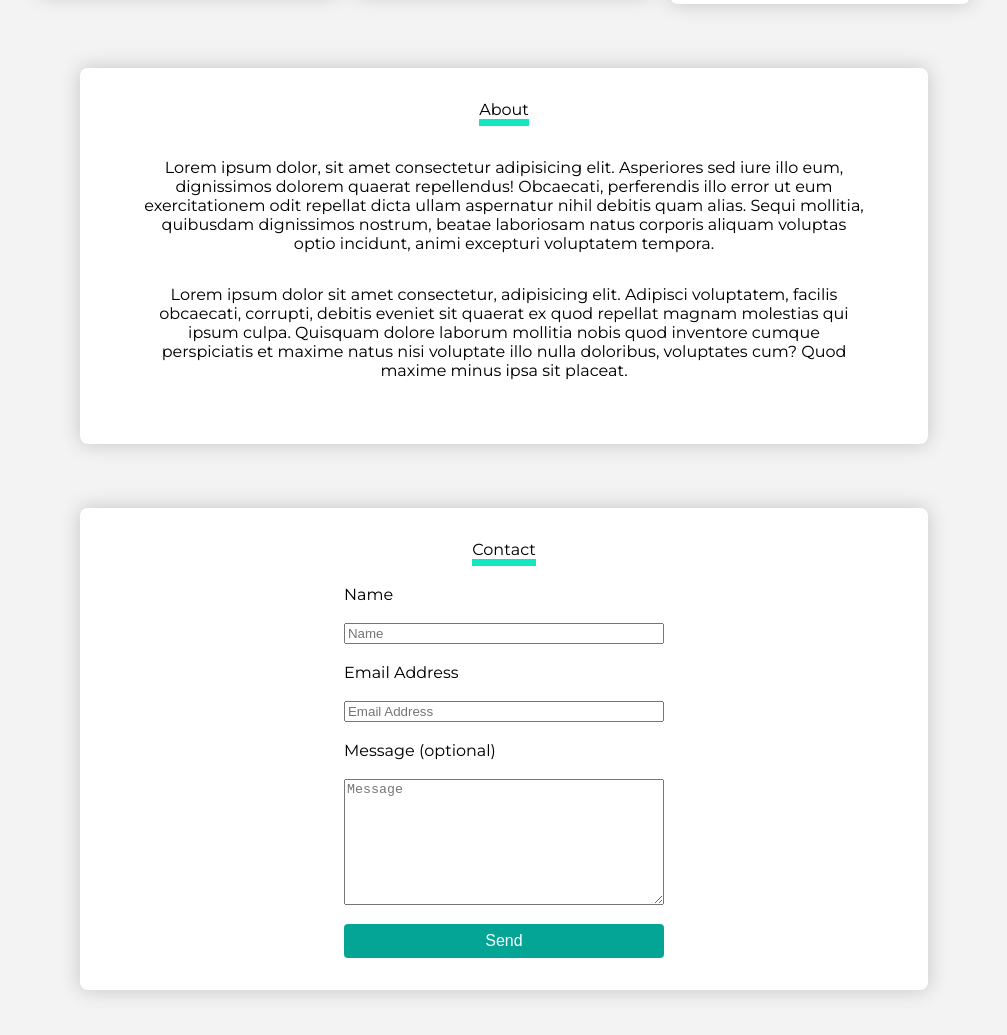
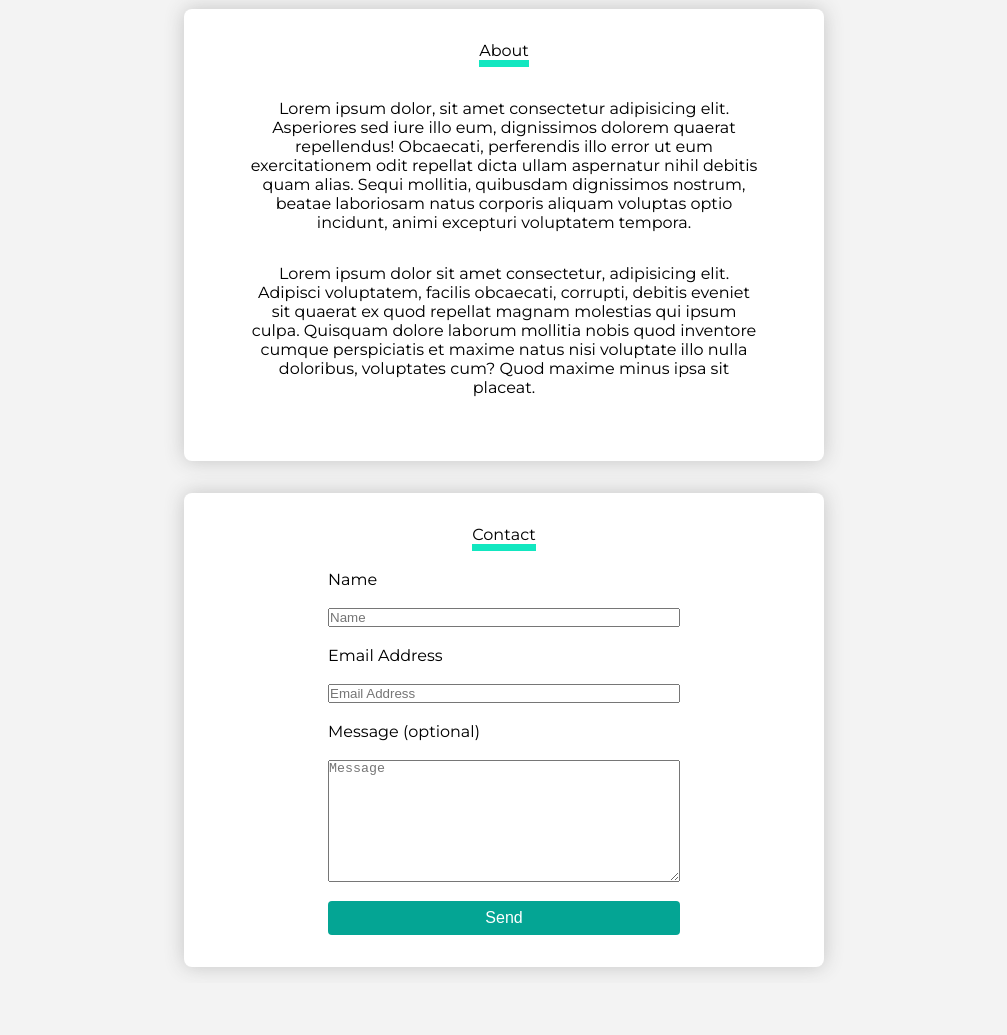
Before and after one commit to cynthiateeters/get-started-responsive, a website built with Parcel: page src/index.html in a window 1280 px wide. Shown: the part 455-1490 px from the top of the page, without its empty margins (136-1143 px from the left). After the commit the page ends 1438 px from the top, so only its background shows below. Built offline with nearby package versions, Linux system fonts and the light colour scheme.

Commit message:
Fine tune layout

```diff
--- a/src/scss/base/_reset.scss
+++ b/src/scss/base/_reset.scss
@@ -4,6 +4,8 @@
 *::before,
 *::after {
   box-sizing: border-box;
+  margin: 0;
+  padding: 0;
 }
 
 a {
--- a/src/scss/components/_about.scss
+++ b/src/scss/components/_about.scss
@@ -1,4 +1,5 @@
 @use "../utilities/variables" as var;
+@use "../utilities/mixins" as *;
 
 .about {
   margin: 0 auto;
@@ -15,8 +16,7 @@
     background: white;
     text-align: center;
     position: relative;
-    width: 80vw;
-    max-width: 80ch;
+    @include responsive-width;
   }
 
   &__title {
--- a/src/scss/components/_contact.scss
+++ b/src/scss/components/_contact.scss
@@ -1,5 +1,6 @@
 /* _contact.scss */
 @use "../utilities/variables" as var;
+@use "../utilities/mixins" as *;
 
 .contact {
   margin: 0 auto;
@@ -14,13 +15,12 @@
     flex-direction: column;
     box-shadow: 0px 0px 20px var.$color-gray;
     border-radius: var.$border-radius;
-    padding: 2rem;
+    padding: 2rem 0;
     margin: 0 0.5rem 4rem;
     background: white;
     text-align: center;
     position: relative;
-    width: 80vw;
-    max-width: 80ch;
+    @include responsive-width;
   }
 
   &__elements {
@@ -28,8 +28,8 @@
     display: flex;
     flex-direction: column;
     align-items: flex-start;
-
-    width: 20rem;
+    width: 98%;
+    max-width: 22rem;
   }
 
   &__title {
--- a/src/scss/components/_nav.scss
+++ b/src/scss/components/_nav.scss
@@ -40,7 +40,7 @@
     flex-direction: column;
     gap: 2rem;
     align-items: center;
-    margin: 1rem;
+    margin: 0.5rem;
 
     li {
       list-style: none;
--- a/src/scss/pages/_home.scss
+++ b/src/scss/pages/_home.scss
@@ -10,7 +10,6 @@ body {
 }
 
 main {
-    padding: 2rem;
     margin: 0 auto;
 }
 
--- a/src/scss/utilities/_mixins.scss
+++ b/src/scss/utilities/_mixins.scss
@@ -0,0 +1,5 @@
+@mixin responsive-width {
+  width: 96%;
+  margin: 1rem auto;
+  max-width: 40rem;
+}
```
